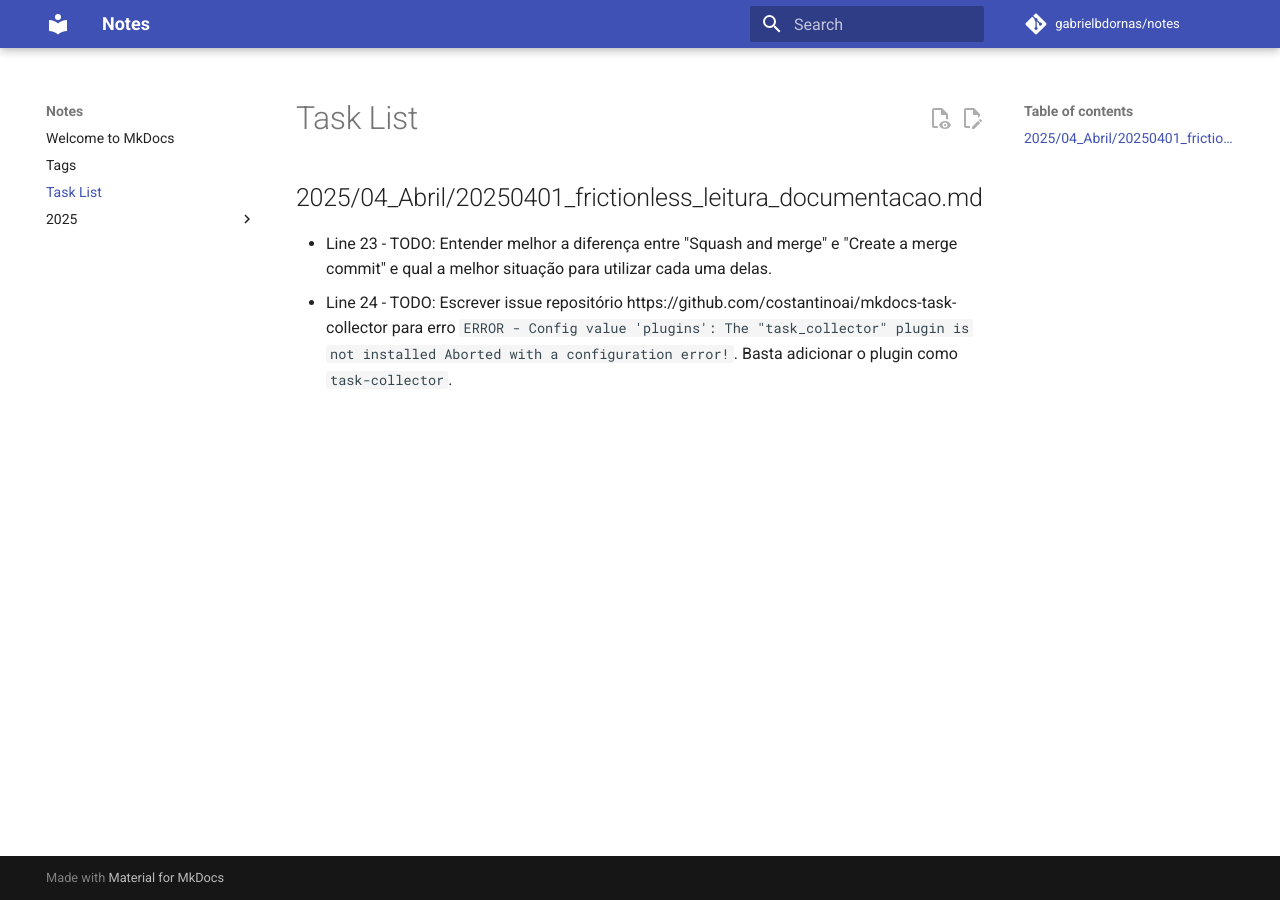
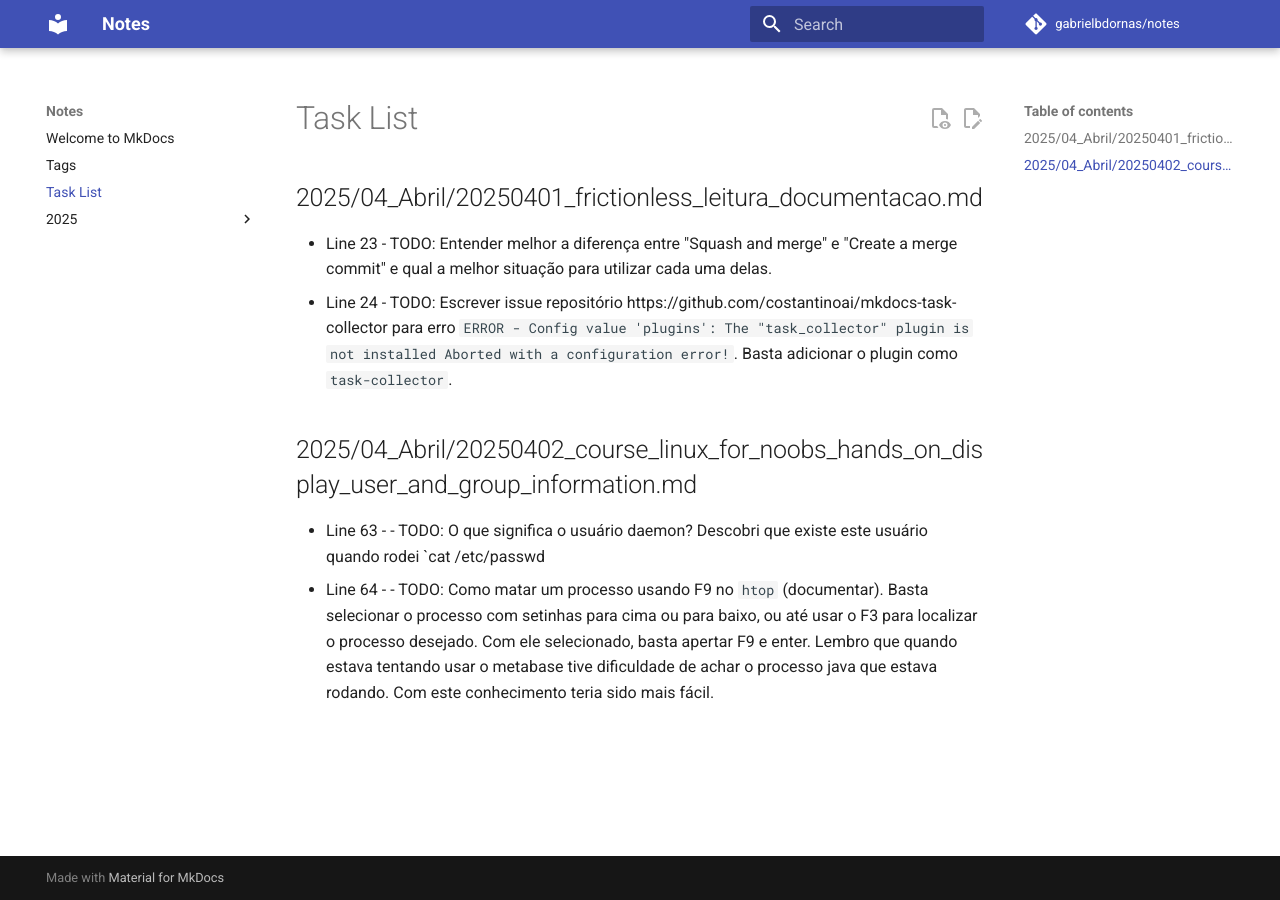
Before and after one commit to gabrielbdornass/notes2, an MkDocs documentation site: the page built from docs/tasks_list.md, in a window 1280 px wide. Built offline with MkDocs 1.6.1 and Material for MkDocs 9.7.7, drawn with Linux system fonts in a browser that asks for light colours; comment, search, counter and statistics services are not loaded.

Commit message:
Add notes about linux

````diff
--- /dev/null
+++ b/docs/2025/04_Abril/20250402_course_linux_for_noobs_hands_on.md
@@ -0,0 +1,10 @@
+---
+tags:
+  - Roadmap.sh
+  - Linux
+---
+
+# Course Linux for Noobs (Hands-on)
+
+- Curso [Linux for Noobs (Hands-on)](https://labex.io/courses/linux-for-noobs).
+- [Display user and group information](./20250402_course_linux_for_noobs_hands_on_display_user_and_group_information.md).
--- /dev/null
+++ b/docs/2025/04_Abril/20250402_course_linux_for_noobs_hands_on_display_user_and_group_information.md
@@ -0,0 +1,64 @@
+---
+tags:
+  - Roadmap.sh
+  - Linux
+---
+
+# Course Linux for Noobs (Hands-on) | Display user and group information
+
+  - The best way to learn Linux (and programming in general) is by doing.
+  - Linux is case-sensitive: `echo`, `Echo`, and `ECHO` are all different.
+  - Comandos:
+      - `echo`: Displays text or variables to the terminal output.
+      - `whoami`: Shows the current logged in username.
+      - `id`: Displays user and group information for a specified user or the current user if none specified (1).
+      { .annotate }
+
+        1. :man_raising_hand: You can also use `id root` to look up other users. The `root` is the superuser, like the administrator of the system.
+
+
+        ```
+        uid: Your User ID (a unique numerical identifier).
+        gid: Your primary Group ID.
+        groups: All the groups you are a member of.
+        uid=1000(gabrielbdornas) gid=1000(gabrielbdornas) groups=1000(gabrielbdornas),4(adm),27(sudo),123(lpadmin),138(libvirt),999(docker)
+        ```
+
+      - `cat /etc/passwd`: This will display a list of all users along with their information.
+      - `htop` shows:
+          - Top: CPU and memory usage, as well as **how long your computer has been running (uptime)**.
+          - Middle: A list of all the running programs (processes).
+          - Bottom: Options for interacting with htop.
+
+  - **Package managers** are similar to app stores for your phone. They simplify the process of finding and installing software.
+  - `apt` is a widely used package manager for Debian-based systems, such as Ubuntu.
+  - With `sudo apt update` we update the list of available packages. This ensures we're installing the latest version of a package.
+  - `sudo` stands for "SuperUser DO." It allows you to execute commands with administrator privileges (temporarily).
+
+  ??? notes "top htop"
+
+      In htop, the top portion of the display provides an overview of system resource usage. Here's a breakdown of what the information typically shows:
+
+      CPU Usage:
+      0[ |||| 15%] represents the first CPU core.
+      The number 0 indicates the CPU core number.
+      The bar (e.g., ||||) visually represents the CPU usage on that core.
+      The percentage (15%) shows the actual CPU utilization for that core.
+      If you have multiple CPU cores, you'll see similar entries for each core (e.g., 1[ ||| 10%] for the second core, etc.).
+
+      Memory Usage:
+
+      Below the CPU usage, you'll usually see a line for RAM usage, indicating total, used, and available memory.
+      Swap Usage:
+
+      This shows information about swap memory, similar to RAM.
+      Load Average:
+
+      The load average might also be displayed, showing the system load averaged over 1, 5, and 15 minutes.
+      Process Count:
+
+      The number of tasks currently running, sleeping, etc.
+      This overview helps you quickly assess the performance and resource utilization of your system. If you need more specific details about each component, feel free to ask!
+
+- TODO: O que significa o usuário daemon? Descobri que existe este usuário quando rodei `cat /etc/passwd
+- TODO: Como matar um processo usando F9 no `htop` (documentar). Basta selecionar o processo com setinhas para cima ou para baixo, ou até usar o F3 para localizar o processo desejado. Com ele selecionado, basta apertar F9 e enter. Lembro que quando estava tentando usar o metabase tive dificuldade de achar o processo java que estava rodando. Com este conhecimento teria sido mais fácil.
--- /dev/null
+++ b/docs/2025/04_Abril/20250402_roadmap_sh_linux_navigation_basics.md
@@ -0,0 +1,9 @@
+---
+tags:
+  - Roadmap.sh
+  - Linux
+---
+
+# Roadmap.sh Linux | Navigation basics
+
+- [Curso Linux for Noobs (Hands-on)](./20250402_course_linux_for_noobs_hands_on.md)
--- a/docs/tasks_list.md
+++ b/docs/tasks_list.md
@@ -3,3 +3,7 @@
 ## 2025/04_Abril/20250401_frictionless_leitura_documentacao.md
 + Line 23 - TODO: Entender melhor a diferença entre "Squash and merge" e "Create a merge commit" e qual a melhor situação para utilizar cada uma delas.
 + Line 24 - TODO: Escrever issue repositório https://github.com/costantinoai/mkdocs-task-collector para erro `ERROR   -  Config value 'plugins': The "task_collector" plugin is not installed Aborted with a configuration error!`. Basta adicionar o plugin como `task-collector`.
+
+## 2025/04_Abril/20250402_course_linux_for_noobs_hands_on_display_user_and_group_information.md
++ Line 63 - - TODO: O que significa o usuário daemon? Descobri que existe este usuário quando rodei `cat /etc/passwd
++ Line 64 - - TODO: Como matar um processo usando F9 no `htop` (documentar). Basta selecionar o processo com setinhas para cima ou para baixo, ou até usar o F3 para localizar o processo desejado. Com ele selecionado, basta apertar F9 e enter. Lembro que quando estava tentando usar o metabase tive dificuldade de achar o processo java que estava rodando. Com este conhecimento teria sido mais fácil.
````
Also changed, not shown: docs/2025/03_Março/20250329_novo_post_para_blog_dificuldade_de_concentracao.md (+5 -0 lines).
